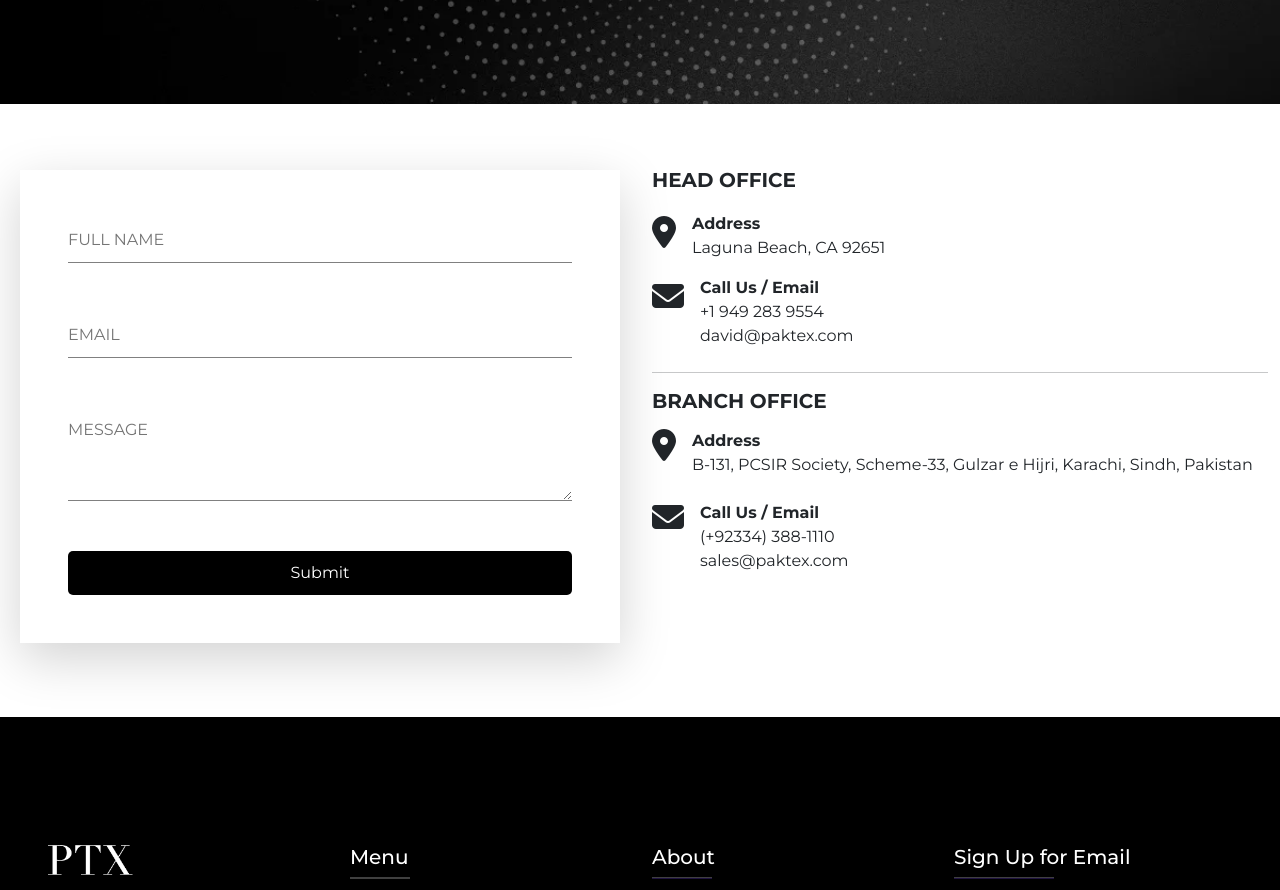
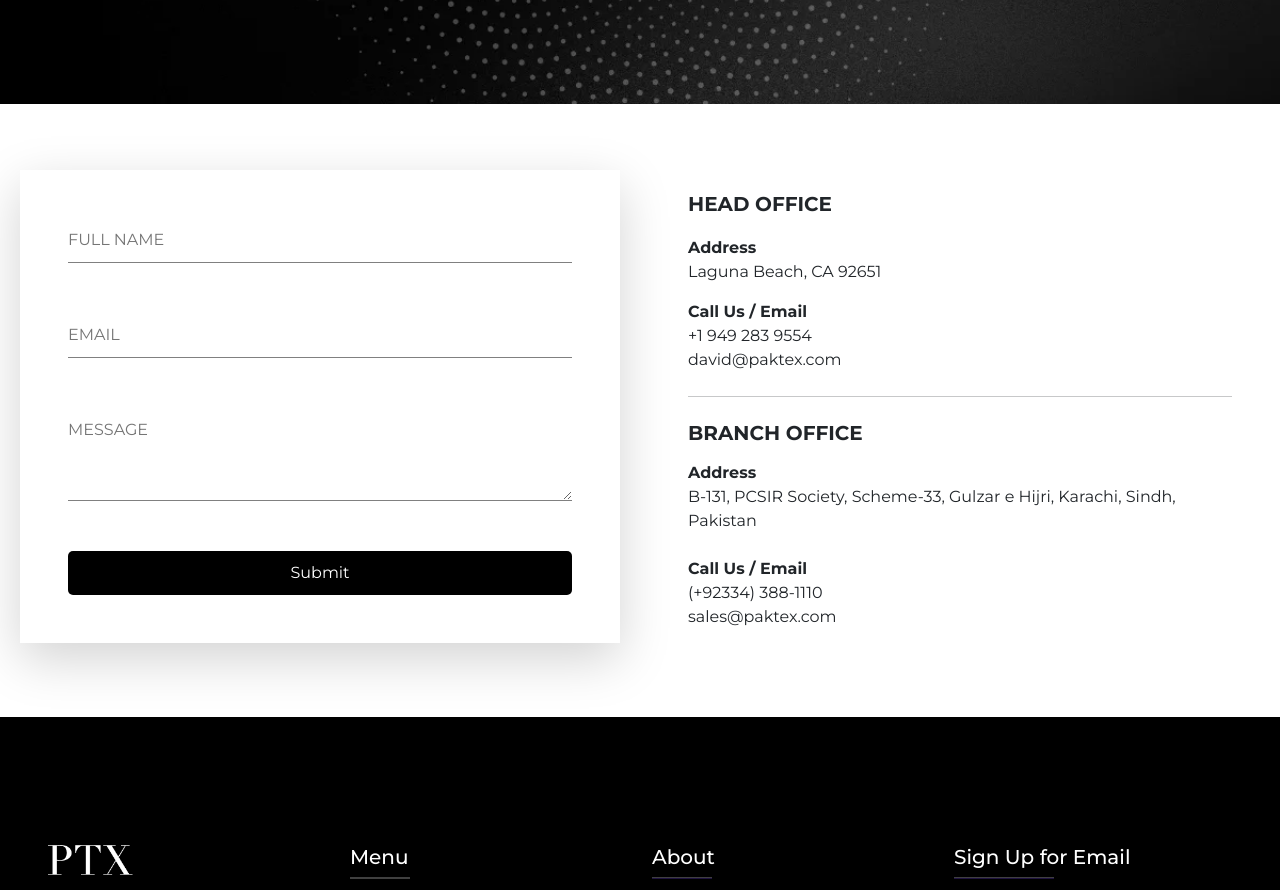
Before and after one commit to Zeeshanprojects/PTX-2, a React (Create React App) app in the folder PTX-2/: page /Contactus in a window 1280 px wide. Shown: the part 480-1370 px from the top of the page. Built offline with nearby package versions, Linux system fonts and the light colour scheme.

Commit message:
codeupdated

```diff
--- a/PTX-2/src/Pages/Contactus.jsx
+++ b/PTX-2/src/Pages/Contactus.jsx
@@ -150,13 +150,13 @@ export default function ContactUs() {
             </div>
           </div>
           <div
-            className="col-sm-12 col-md-6 col-lg-6 col-xl-6 mt-5 "
+            className="col-sm-12 col-md-6 col-lg-6 col-xl-6 p-lg-5 "
             data-aos="fade-up"
           >
-            <h5 className="fw-bold">HEAD OFFICE</h5>
+            <h5 className="fw-bold mt-4">HEAD OFFICE</h5>
             <div className="mt-3">
               <div className="d-flex align-items-start mb-3">
-                <i className="fas fa-map-marker-alt fa-2x text-dark me-3 mt-2"></i>
+                {/* <i className="fas fa-map-marker-alt fa-2x text-dark me-3 mt-2"></i> */}
                 <div className="mt-1">
                   <strong>Address</strong>
                   <p className="mb-0">Laguna Beach, CA 92651</p>
@@ -165,7 +165,7 @@ export default function ContactUs() {
             </div>
 
             <div className="d-flex align-items-start mb-4">
-              <i className="fas fa-envelope fa-2x text-dark me-3 mt-1"></i>
+              {/* <i className="fas fa-envelope fa-2x text-dark me-3 mt-1"></i> */}
               <div>
                 <strong>Call Us / Email</strong>
                 <p className="mb-0">+1 949 283 9554</p>
@@ -173,10 +173,10 @@ export default function ContactUs() {
               </div>
             </div>
             <hr />
-            <h5 className="fw-bold">BRANCH OFFICE</h5>
+            <h5 className="fw-bold mt-4">BRANCH OFFICE</h5>
             <div className="mt-3">
               <div className="d-flex align-items-start mb-4">
-                <i className="fas fa-map-marker-alt fa-2x text-dark me-3"></i>
+                {/* <i className="fas fa-map-marker-alt fa-2x text-dark me-3"></i> */}
                 <div>
                   <strong>Address</strong>
                   <p className="mb-0">
@@ -188,7 +188,7 @@ export default function ContactUs() {
             </div>
 
             <div className="d-flex align-items-start">
-              <i className="fas fa-envelope fa-2x text-dark me-3"></i>
+              {/* <i className="fas fa-envelope fa-2x text-dark me-3"></i> */}
               <div>
                 <strong>Call Us / Email</strong>
                 <p className="mb-0">(+92334) 388-1110</p>
--- a/PTX-2/src/Pages/Gallery.jsx
+++ b/PTX-2/src/Pages/Gallery.jsx
@@ -69,7 +69,7 @@ export default function Gallery() {
       <br />
       <br />
 
-      <div className="container-fluid">
+      <div className="container">
         <div className="row">
           {galleryImages.map((item, index) => (
             <div className="col-md-4 mb-3" key={index}>
```
